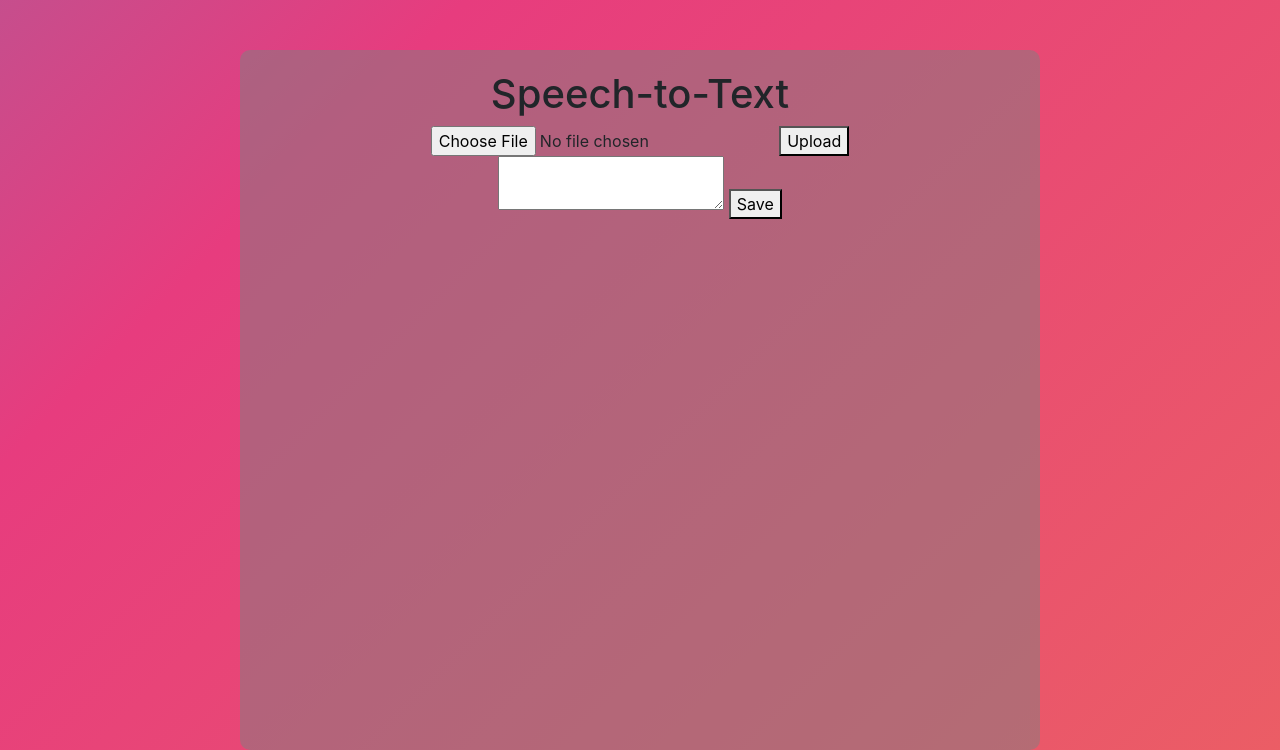
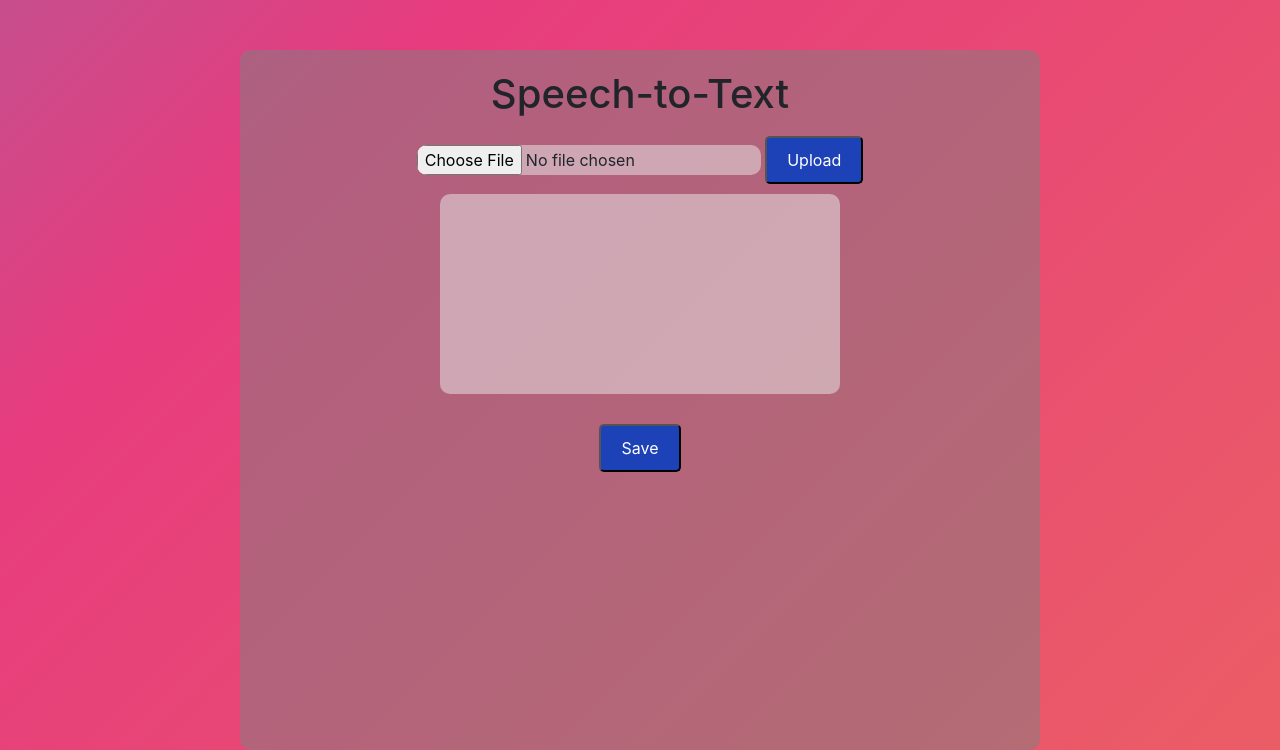
Before and after one commit to davidpinosp/AVSummary, a Flask app: page /main in a window 1280 px wide. Shown: the part 72-822 px from the top of the page. Run offline with Flask 3, Linux system fonts and the light colour scheme; the visitor is signed in with stand-in values (Sample User, id 1); parts of the project's set-up code (start-up, migrations or seed data) failed here and were passed over; some libraries are stand-ins or nearby versions.

Commit message:
Feature: updated frontend

```diff
--- a/website/static/index.css
+++ b/website/static/index.css
@@ -20,8 +20,19 @@ body {
     background-position: 0% 50%;
   }
 }
+
 /* Text BOX */
 .box {
+  width: 800px;
+  height: 700px;
+  background-color: rgba(128, 128, 128, 0.5); /* Transparent gray background */
+  border-radius: 10px; /* Rounded corners */
+  padding: 20px;
+  margin: 50px auto;
+  overflow: hidden;
+  text-align: center;
+}
+.box2 {
   width: 800px;
   height: 700px;
   background-color: rgba(128, 128, 128, 0.5); /* Transparent gray background */
@@ -35,6 +46,7 @@ body {
   display: inline-block;
   padding: 10px 20px;
   margin: 10px auto;
+  text-align: center;
   background-color: #1d41b6; /* Modern green background color */
   color: #fff; /* Text color */
   border-radius: 5px; /* Rounded corners */
@@ -106,3 +118,25 @@ body {
     transform: rotate(360deg);
   }
 }
+
+/*  terxt area */
+
+.roundtxt {
+  background-color: rgba(235, 235, 235, 0.5);
+  border: none;
+  border-radius: 10px;
+  resize: none;
+  height: 200px;
+  width: 400px;
+
+  margin-bottom: 20px;
+}
+#audioFileInput {
+  border-radius: 10px;
+  background-color: rgba(235, 235, 235, 0.5);
+}
+.center {
+  display: flex;
+  justify-content: center;
+  align-items: center;
+}
--- a/website/templates/login.html
+++ b/website/templates/login.html
@@ -1,7 +1,7 @@
 {%extends "index.html"%} {%block main%}
 
 <div class="login-box">
-  <h2>Login</h2>
+  <h2>Log in</h2>
   <form method="Post">
     <input type="text" id="email" name="email" placeholder="Email" />
     <input
@@ -10,7 +10,7 @@
       name="password"
       placeholder="Password"
     />
-    <input type="submit" value="Login" />
+    <input type="submit" value="Submit" />
   </form>
 </div>
 
--- a/website/templates/main.html
+++ b/website/templates/main.html
@@ -1,16 +1,23 @@
 {%extends "index.html"%} {%block main%}
 
-<div class="box">
+<div class="box2">
   <h1>Speech-to-Text</h1>
 
   <form enctype="multipart/form-data">
     <input type="file" id="audioFileInput" name="audioFile" />
-    <button type="button" id="uploadButton">Upload</button>
+    <button class="btn2" type="button" id="uploadButton">Upload</button>
   </form>
+
   <form action="/save-input" method="POST">
     <!-- <div id="resultContainer" name="ResultText"></div> -->
-    <textarea id="resultContainer" name="resultText"></textarea>
-    <button type="submit">Save</button>
+    <div class="center">
+      <textarea
+        id="resultContainer"
+        class="roundtxt"
+        name="resultText"
+      ></textarea>
+    </div>
+    <button class="btn2" type="submit">Save</button>
   </form>
 
   <script>
--- a/website/templates/notes.html
+++ b/website/templates/notes.html
@@ -1,16 +1,18 @@
 {%extends "index.html"%} {%block main%}
 
 <h1 align="center">Notes</h1>
+<div class="box2">
   <ul class="list-group list-group-flush" id="notes">
     {% for note in user.notes %}
     <li class="list-group-item">
       {{ note.data }}
-    <button type="button" class="close" onClick="deleteNote({{ note.id }})">
+      <button type="button" class="close" onClick="deleteNote({{note.id}})">
         <span aria-hidden="true">&times;</span>
       </button>
     </li>
     {% endfor %}
   </ul>
+</div>
 <script type="text/javascript">
   function deleteNote(noteId) {
     fetch("/delete-note", {
--- a/website/views.py
+++ b/website/views.py
@@ -31,7 +31,7 @@ def save_input():
     print("Input value:", note)
     # You can store the value in a database, send it to another route, or perform any other operation here
     if len(note) < 1:
-        flash('ID is too short!', category='error')
+        flash('Please Generate a Summary!', category='error')
     else:
         # providing the schema for the note
         new_note = Note(data=note, user_id=current_user.id)
@@ -72,8 +72,6 @@ def process_audio():
 
 @views.route('/delete-note', methods=['POST'])
 def delete_note():
-    # get_points(1718560715)
-    # this function expects a JSON from the INDEX.js file
     note = json.loads(request.data)
     noteId = note['noteId']
     note = Note.query.get(noteId)
```
Also changed, not shown: requirements.txt (+18 -4 lines), website/templates/sign_up.html (+12 -5 lines). Lines whose indentation alone changed are shown as unchanged.
